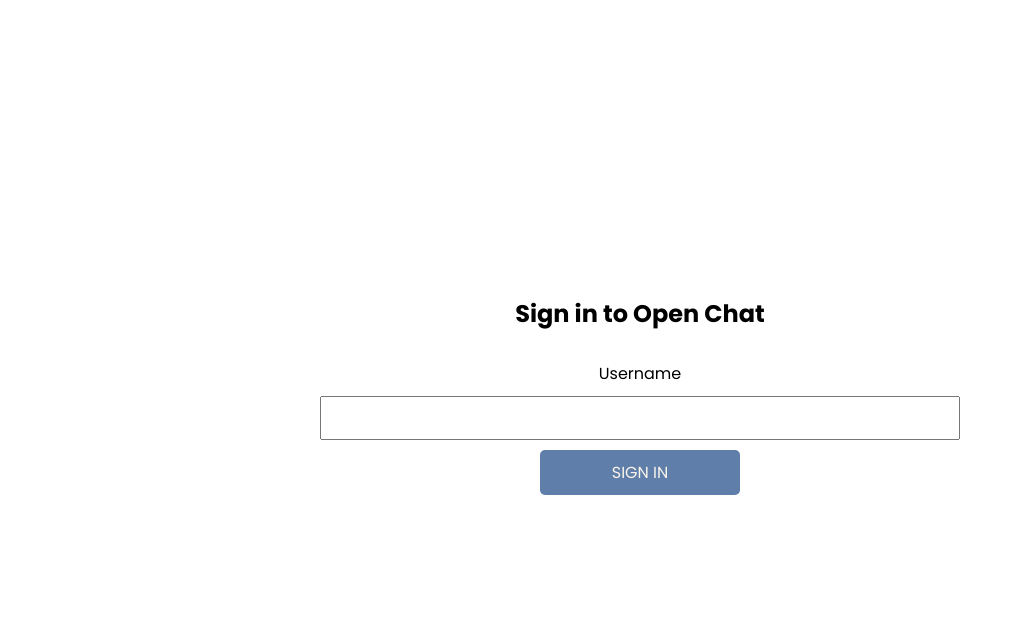
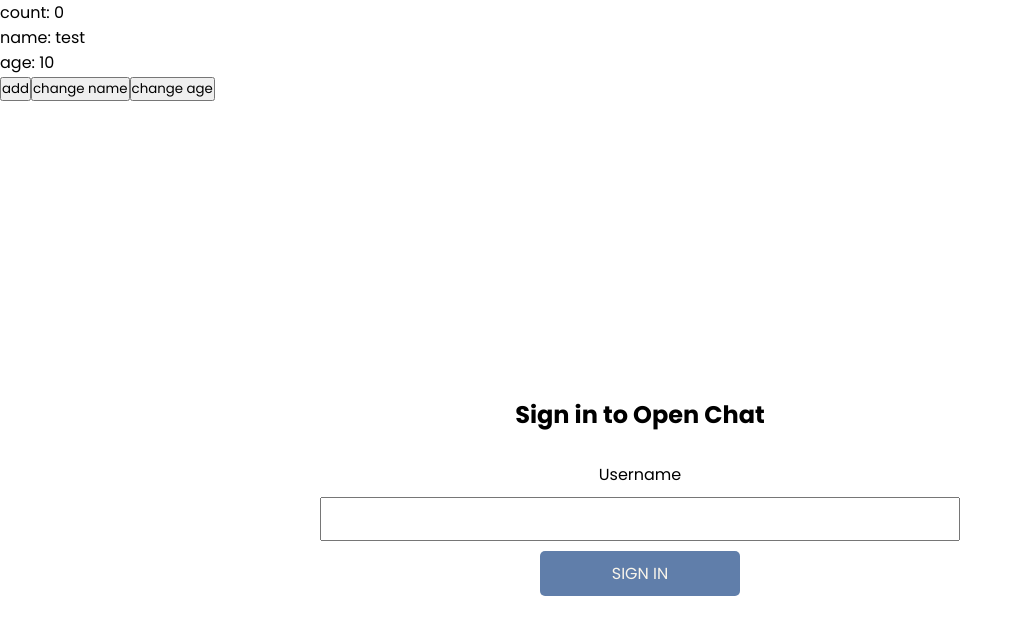
Before and after one commit to navinmishra1717/react-node-chat, a React (Create React App) app in the folder client/: page / in a window 1280 px wide. Shown: the top 634 px of the page, without its empty margins (0-1023 px from the left). Built offline with nearby package versions, Linux system fonts and the light colour scheme; no server answers.

Commit message:
custom hooks added

```diff
--- /dev/null
+++ b/client/src/components/hooks/index.js
@@ -0,0 +1,2 @@
+export * from './useMount';
+export * from './useUnmount';
--- /dev/null
+++ b/client/src/components/hooks/useMount.js
@@ -0,0 +1,5 @@
+import React from 'react';
+
+export const useMount = (callBack) => {
+  React.useEffect(callBack, []);
+};
--- /dev/null
+++ b/client/src/components/hooks/useSetState.js
@@ -0,0 +1,17 @@
+import { useState } from 'react';
+
+export const useSetState = (initState) => {
+  console.log(initState, 'init');
+  const [state, setState] = useState(initState);
+
+  const setMergeState = (value) => {
+    console.log(value, 'value');
+    setState((prevValue) => {
+      console.log(prevValue, 'prevValue');
+      const newValue = typeof value === 'function' ? value(prevValue) : value;
+      return newValue ? { ...prevValue, ...newValue } : prevValue;
+    });
+  };
+
+  return [state, setMergeState];
+};
--- /dev/null
+++ b/client/src/components/hooks/useUnmount.js
@@ -0,0 +1,11 @@
+import React from 'react';
+
+export const useUnmount = (callBack) => {
+  const callbackRef = React.useRef(callBack);
+  callbackRef.current = callBack;
+  React.useEffect(() => {
+    return () => {
+      callbackRef.current();
+    };
+  }, [callBack]);
+};
--- /dev/null
+++ b/client/src/components/hooks/useUpdateEffect.js
@@ -0,0 +1,22 @@
+import React from 'react';
+
+export const useUpdateEffect = (effectCallback, deps = []) => {
+  const isFirstMount = React.useRef(false);
+
+  console.log(isFirstMount, 'isFirstMount');
+
+  React.useEffect(() => {
+    return () => {
+      isFirstMount.current = false;
+    };
+  });
+
+  React.useEffect(() => {
+    // Do not execute effect callback for the first mount
+    if (!isFirstMount.current) {
+      isFirstMount.current = true;
+    } else {
+      effectCallback();
+    }
+  }, [deps, effectCallback]);
+};
--- a/client/src/containers/Home.js
+++ b/client/src/containers/Home.js
@@ -1,6 +1,7 @@
 import React, { useState } from 'react';
 import { useNavigate } from 'react-router-dom';
 import CustomButton from '../components/Button';
+import Test from './test';
 
 const Home = ({ socket }) => {
   const navigate = useNavigate();
@@ -15,6 +16,8 @@ const Home = ({ socket }) => {
   };
 
   return (
+    <>
+      <Test />
       <form className="home__container" onSubmit={handleSubmit}>
         <h2 className="home__header">Sign in to Open Chat</h2>
         <label htmlFor="username">Username</label>
@@ -29,6 +32,7 @@ const Home = ({ socket }) => {
         />
         <CustomButton type="submit">SIGN IN</CustomButton>
       </form>
+    </>
   );
 };
 
--- /dev/null
+++ b/client/src/containers/test.js
@@ -0,0 +1,47 @@
+import React, { useState } from 'react';
+import { useMount, useUnmount } from '../components/hooks';
+import { useSetState } from '../components/hooks/useSetState';
+import { useUpdateEffect } from '../components/hooks/useUpdateEffect';
+
+const Test = () => {
+  const [count, setCount] = useState(0);
+  //   useMount(() => {
+  //     console.log('useMount');
+  //   });
+
+  //   useUnmount(() => {
+  //     console.log('useUnmount');
+  //   });
+  const [person, setPerson] = useSetState({
+    name: 'test',
+    age: 10,
+  });
+  const onSetName = (name) => {
+    setPerson({ name });
+  };
+  const onSetAge = () => {
+    setPerson((prevValue) => {
+      return {
+        ...prevValue,
+        age: 50,
+      };
+    });
+  };
+
+  //   useUpdateEffect(() => {
+  //     console.log('Count changed', count);
+  //   }, [count]);
+
+  return (
+    <div>
+      count: {count}
+      <p>name: {person.name}</p>
+      <p>age: {person.age}</p>
+      <button onClick={() => setCount(count + 1)}>add</button>
+      <button onClick={() => onSetName('test1')}>change name</button>
+      <button onClick={onSetAge}>change age</button>
+    </div>
+  );
+};
+
+export default Test;
```
Lines whose indentation alone changed are shown as unchanged.
